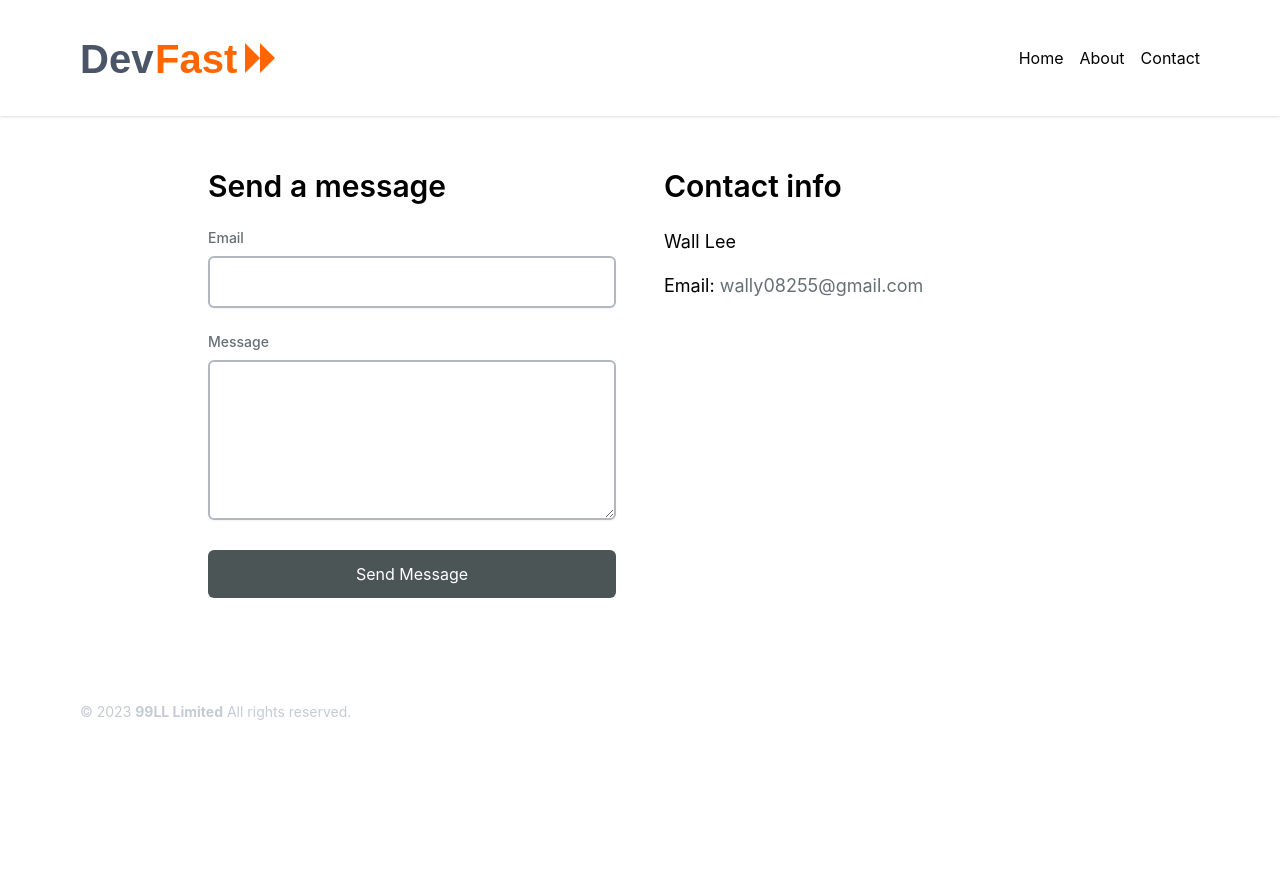
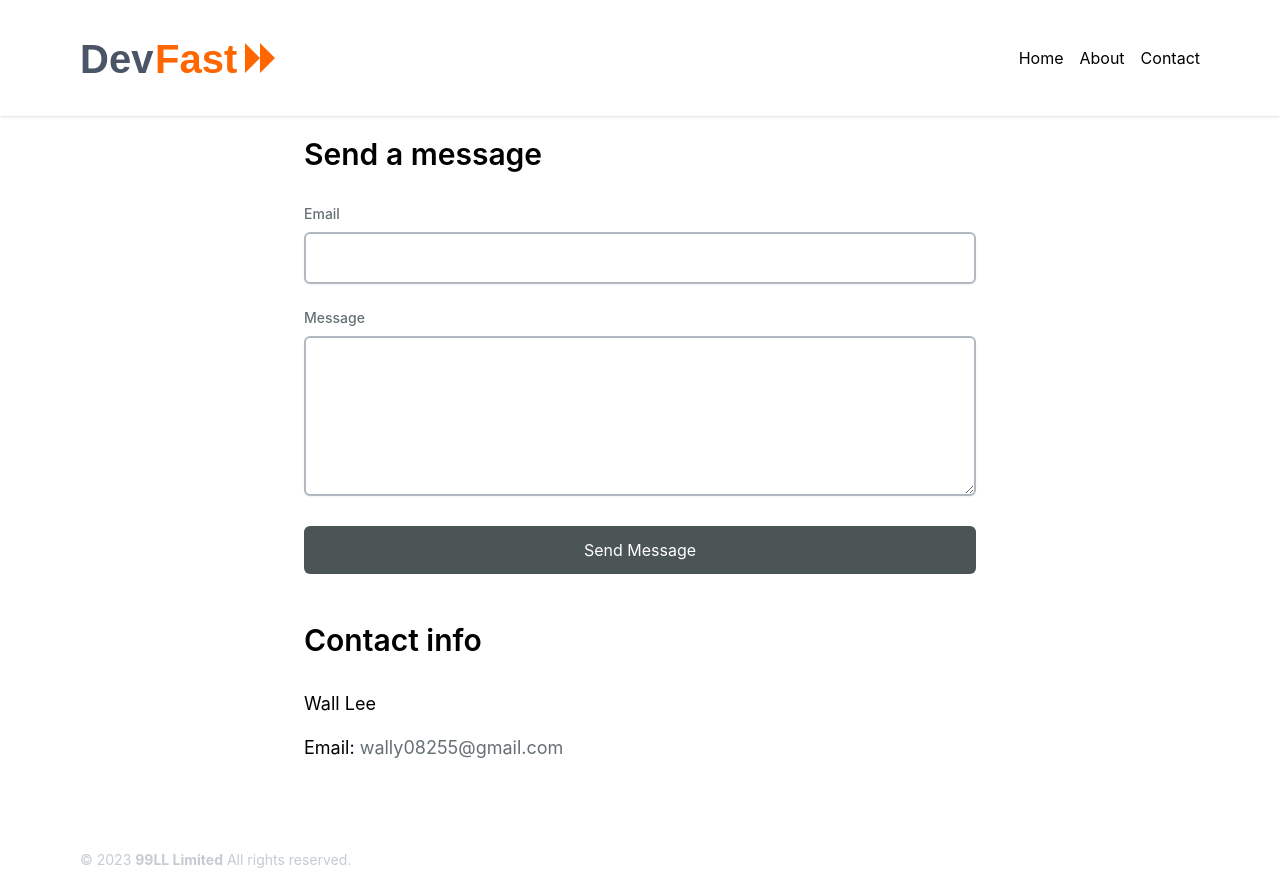
Before and after one commit to devfast-studio/devfast-studio.github.io, a Next.js app: page /contact in a window 1280 px wide. Before the commit the page ends 800 px from the top, so only its background shows below. Built offline with nearby package versions, Linux system fonts and the light colour scheme.

Commit message:
feat: update contact page

```diff
--- a/src/app/contact/page.tsx
+++ b/src/app/contact/page.tsx
@@ -3,10 +3,9 @@ import { EMAIL } from 'constants/config';
 
 export default function Contact() {
   return (
-    <div className="max-w-4xl mx-auto px-4 py-8">
-      <div className="grid grid-cols-1 md:grid-cols-2 gap-12">
-        <div className="contact-form">
-          <h2 className="text-3xl font-semibold mb-6">Send a message</h2>
+    <div id="contact" className="flex flex-col gap-12 md:items-center">
+      <div id="contact-form" className="w-full md:w-4/5 lg:w-3/5">
+        <h2 className="text-3xl font-semibold mb-8">Send a message</h2>
         <form
           action="https://formspree.io/f/mnnakbor"
           method="POST"
@@ -49,20 +48,16 @@ export default function Contact() {
           </div>
         </form>
       </div>
-        <div className="contact-info">
-          <h2 className="text-3xl font-semibold mb-6">Contact info</h2>
+      <div id="contact-info" className="w-full md:w-4/5 lg:w-3/5">
+        <h2 className="text-3xl font-semibold mb-8">Contact info</h2>
         <p className="text-lg mb-4">Wall Lee</p>
         <p className="text-lg mb-4">
           Email:{' '}
-            <a
-              href={`mailto:${EMAIL}`}
-              className="text-gray-700 hover:underline"
-            >
+          <a href={`mailto:${EMAIL}`} className="text-gray-700 hover:underline">
             {EMAIL}
           </a>
         </p>
       </div>
     </div>
-    </div>
   );
 }
```
Lines whose indentation alone changed are shown as unchanged.
